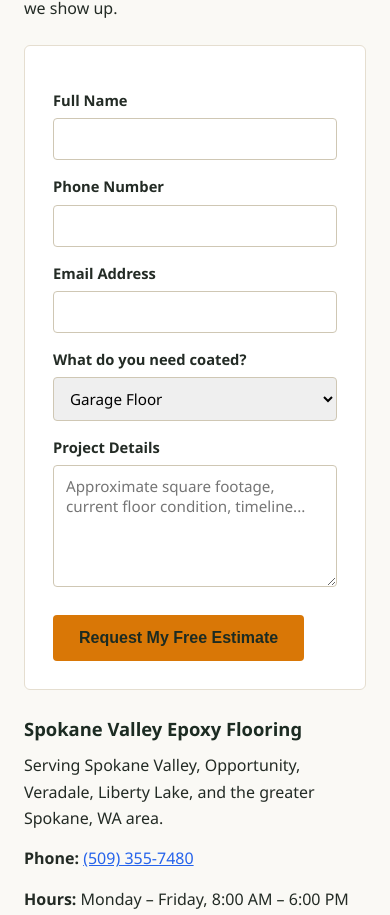
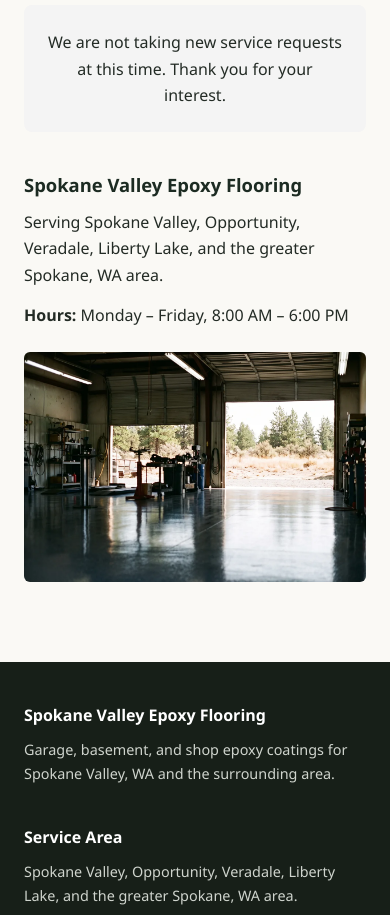
Before and after one commit to iDevRM/epoxy-flooring-spokane-valley, a plain HTML site: page contact.html in a window 390 px wide. Shown: the part 756-1671 px from the top of the page. Drawn offline with Linux system fonts and the light colour scheme.

Commit message:
Remove forms and phone numbers (site decommissioned)

```diff
--- a/contact.html
+++ b/contact.html
@@ -5,14 +5,13 @@
 <meta charset="UTF-8">
 <meta name="viewport" content="width=device-width, initial-scale=1.0">
 <title>Contact Us | Epoxy Flooring Spokane Valley, WA</title>
-<meta name="description" content="Request a free epoxy flooring estimate in Spokane Valley, WA. Call (509) 355-7480 or send us your project details online.">
+<meta name="description" content="Request a free epoxy flooring estimate in Spokane Valley, WA. Contact us or send us your project details online.">
 <link rel="stylesheet" href="styles.css">
 <script type="application/ld+json">
 {
   "@context": "https://schema.org",
   "@type": "LocalBusiness",
   "name": "Spokane Valley Epoxy Flooring",
-  "telephone": "+1-509-355-7480",
   "address": { "@type": "PostalAddress", "addressLocality": "Spokane Valley", "addressRegion": "WA", "addressCountry": "US" },
   "areaServed": "Spokane Valley, WA",
   "description": "Epoxy flooring in Spokane Valley, WA",
@@ -41,50 +40,24 @@
       </li>
       <li><a href="contact.html">Contact</a></li>
     </ul>
-    <a href="tel:+15093557480" class="nav-cta">(509) 355-7480</a>
+
   </div>
 </header>
 
 <section>
   <div class="container">
     <h1>Contact Us &mdash; Epoxy Flooring in Spokane Valley, WA</h1>
-    <p>Call <a href="tel:+15093557480">(509) 355-7480</a> or send your project details below. We serve Spokane Valley, Opportunity, Veradale, Liberty Lake, and the greater Spokane, WA area. Office hours are Monday through Friday, 8:00 AM to 6:00 PM.</p>
+    <p>Send your project details below. We serve Spokane Valley, Opportunity, Veradale, Liberty Lake, and the greater Spokane, WA area. Office hours are Monday through Friday, 8:00 AM to 6:00 PM.</p>
 
     <h2>What Happens When You Call?</h2>
     <p>We ask a few quick questions about your floor &mdash; garage, basement, or shop, approximate square footage, and current condition &mdash; then schedule a free on-site visit. We measure, check the slab for cracks and moisture, and give you a firm price before any work starts. No high-pressure sales pitch, no inflated phone quote that changes once we show up.</p>
 
     <div class="grid-2">
-      <form class="contact-form" action="https://formspree.io/f/meeygabw" method="POST">
-        <label for="name">Full Name</label>
-        <input type="text" id="name" name="name" required>
-
-        <label for="phone">Phone Number</label>
-        <input type="tel" id="phone" name="phone" required>
-
-        <label for="email">Email Address</label>
-        <input type="email" id="email" name="email" required>
-
-        <label for="service">What do you need coated?</label>
-        <select id="service" name="service">
-          <option>Garage Floor</option>
-          <option>Basement Floor</option>
-          <option>Decorative / Metallic Finish</option>
-          <option>Commercial / Shop Floor</option>
-          <option>Not Sure</option>
-        </select>
-
-        <label for="message">Project Details</label>
-        <textarea id="message" name="message" rows="5" placeholder="Approximate square footage, current floor condition, timeline..."></textarea>
-
-        <input type="text" name="_gotcha" style="display:none" tabindex="-1">
-
-        <button type="submit">Request My Free Estimate</button>
-      </form>
+      <p class="form-closed" style="padding:1.5rem;background:#f4f4f4;border-radius:8px;text-align:center;">We are not taking new service requests at this time. Thank you for your interest.</p>
 
       <div>
         <h3>Spokane Valley Epoxy Flooring</h3>
         <p>Serving Spokane Valley, Opportunity, Veradale, Liberty Lake, and the greater Spokane, WA area.</p>
-        <p><strong>Phone:</strong> <a href="tel:+15093557480">(509) 355-7480</a></p>
         <p><strong>Hours:</strong> Monday &ndash; Friday, 8:00 AM &ndash; 6:00 PM</p>
         <img src="commercial-epoxy-flooring-spokane-valley.webp" alt="commercial epoxy flooring in Spokane Valley" class="inline-image">
       </div>
@@ -105,8 +78,7 @@
       </div>
       <div>
         <h3>Contact</h3>
-        <p><a href="tel:+15093557480">(509) 355-7480</a></p>
-        <p><a href="contact.html">Request a Quote</a></p>
+                <p><a href="contact.html">Request a Quote</a></p>
       </div>
     </div>
     <p class="copyright">&copy; 2026 Spokane Valley Epoxy Flooring. All rights reserved.</p>
```
Also changed, not shown: basement-floor-epoxy-spokane-valley.html (+4 -6 lines), commercial-epoxy-flooring-spokane-valley.html (+4 -6 lines), concrete-polishing-spokane-valley.html (+4 -6 lines), decorative-metallic-epoxy-spokane-valley.html (+4 -6 lines), garage-floor-epoxy-spokane-valley.html (+4 -6 lines), index.html (+6 -11 lines), services.html (+3 -5 lines).
